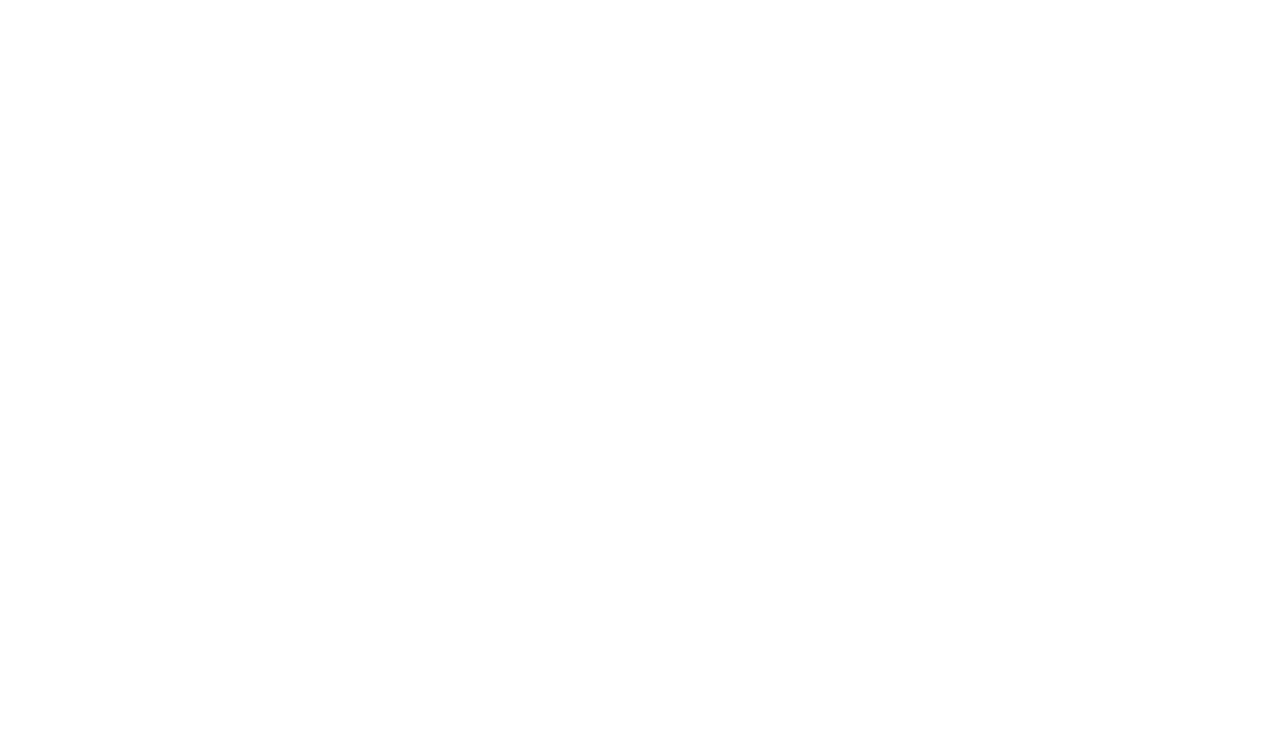
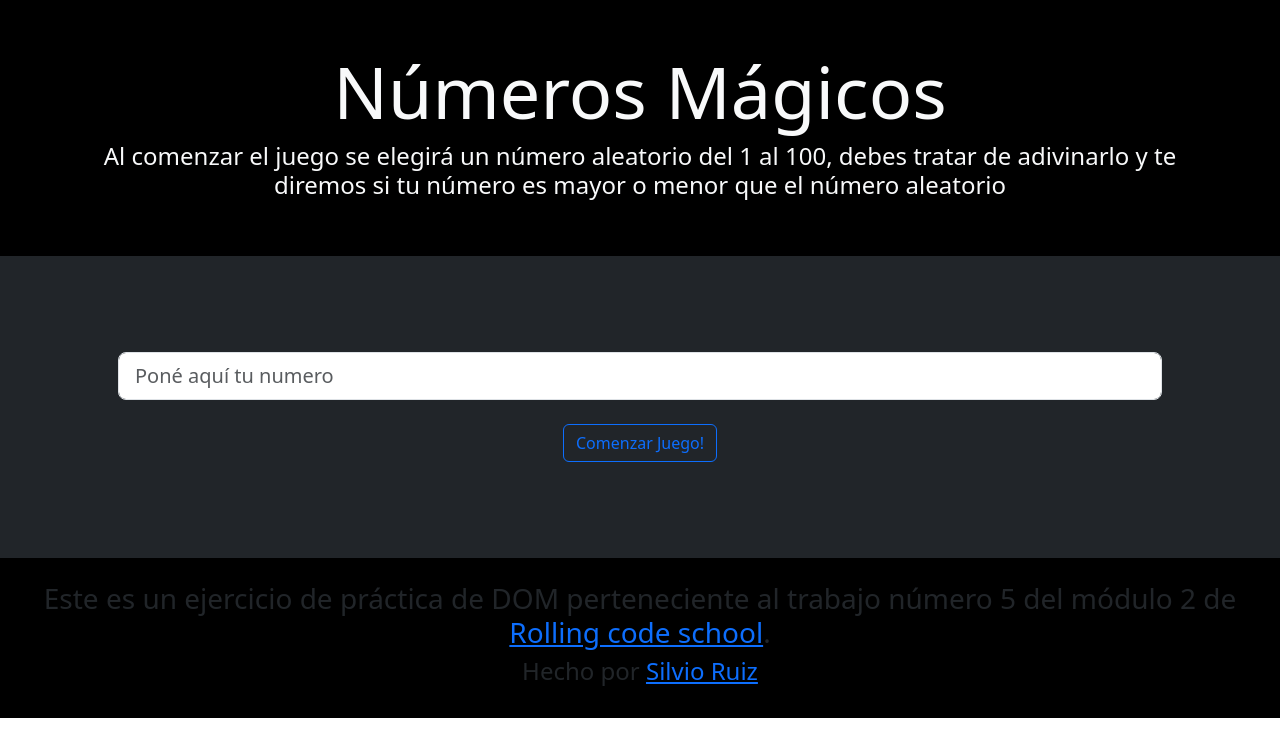
Before and after one commit to silviojrcc/numeros-magicos, a plain HTML site: page index.html in a window 1280 px wide. Drawn offline with nearby package versions, Linux system fonts and the light colour scheme.

Commit message:
crea estructura html y agrega style.css

```diff
--- a/index.html
+++ b/index.html
@@ -4,9 +4,28 @@
     <meta charset="UTF-8">
     <meta http-equiv="X-UA-Compatible" content="IE=edge">
     <meta name="viewport" content="width=device-width, initial-scale=1.0">
+    <link href="https://cdn.jsdelivr.net/npm/bootstrap@5.3.0-alpha3/dist/css/bootstrap.min.css" rel="stylesheet" integrity="sha384-KK94CHFLLe+nY2dmCWGMq91rCGa5gtU4mk92HdvYe+M/SXH301p5ILy+dN9+nJOZ" crossorigin="anonymous">
+    <link rel="stylesheet" href="./css/style.css">
     <title>Números mágicos</title>
 </head>
 <body>
+    <header class="text-center p-5 bg-black">
+        <div class="container">
+            <h1 class="text-light display-2">Números Mágicos</h1>
+            <h4 class="text-light">Al comenzar el juego se elegirá un número aleatorio del 1 al 100, debes tratar de adivinarlo y te diremos si tu número es mayor o menor que el número aleatorio</h4>
+        </div>
+    </header>
+    <main class="p-5 bg-dark">
+        <div class="container text-center p-5">
+            <input class="form-control form-control-lg mb-4" type="number" placeholder="Poné aquí tu numero">
+            <button class="btn btn-outline-primary">Comenzar Juego!</button>
+        </div>
+    </main>
+    <footer class="text-center p-4 bg-black">
+        <h3>Este es un ejercicio de práctica de DOM perteneciente al trabajo número 5 del módulo 2 de <a href="https://rollingcodeschool.com/">Rolling code school</a>.</h3>
+        <h4>Hecho por <a href="https://github.com/silviojrcc">Silvio Ruiz</a></h4>
+    </footer>
+    <script src="https://cdn.jsdelivr.net/npm/bootstrap@5.3.0-alpha3/dist/js/bootstrap.bundle.min.js" integrity="sha384-ENjdO4Dr2bkBIFxQpeoTz1HIcje39Wm4jDKdf19U8gI4ddQ3GYNS7NTKfAdVQSZe" crossorigin="anonymous"></script>
     <script src="./js/index.js"></script>
 </body>
 </html>
```
Also changed, not shown: css/style.css (added).
